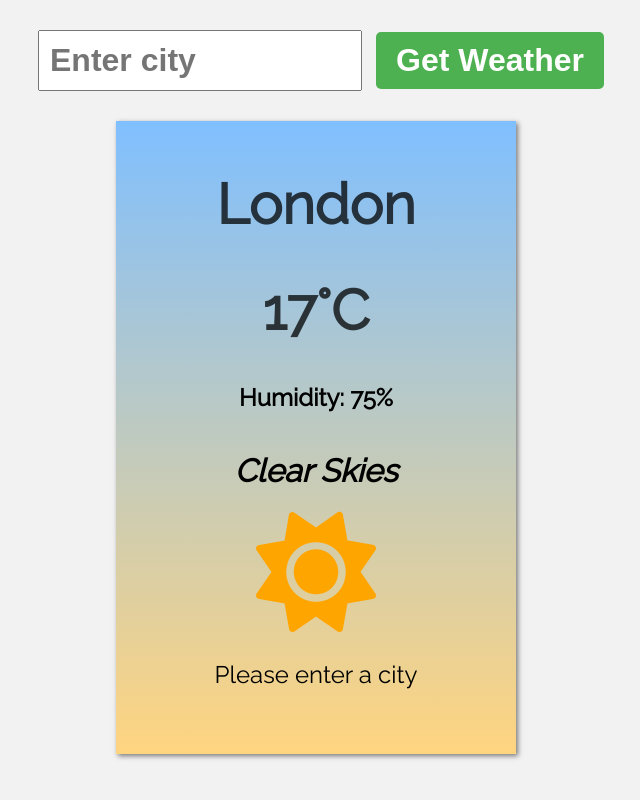
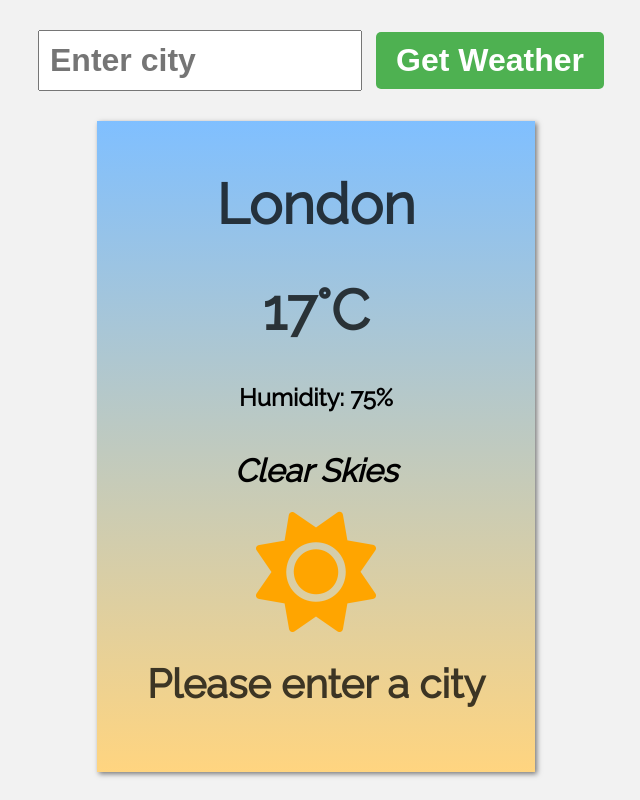
Before and after one commit to boatesj/weather-app, a plain HTML site: page index.html in a window 1280 px wide. Shown: the whole page, without its empty margins (324-964 px from the left). Drawn offline with Linux system fonts and the light colour scheme.

```diff
--- a/assets/css/styles.css
+++ b/assets/css/styles.css
@@ -82,3 +82,9 @@
     font-weight: bold;
     font-size: 2rem;
 }
+
+.errorDisplay {
+    font-size: 2.5rem;
+    font-weight: bold;
+    color: hsla(0, 0%, 0%, 0.75);
+}
```
